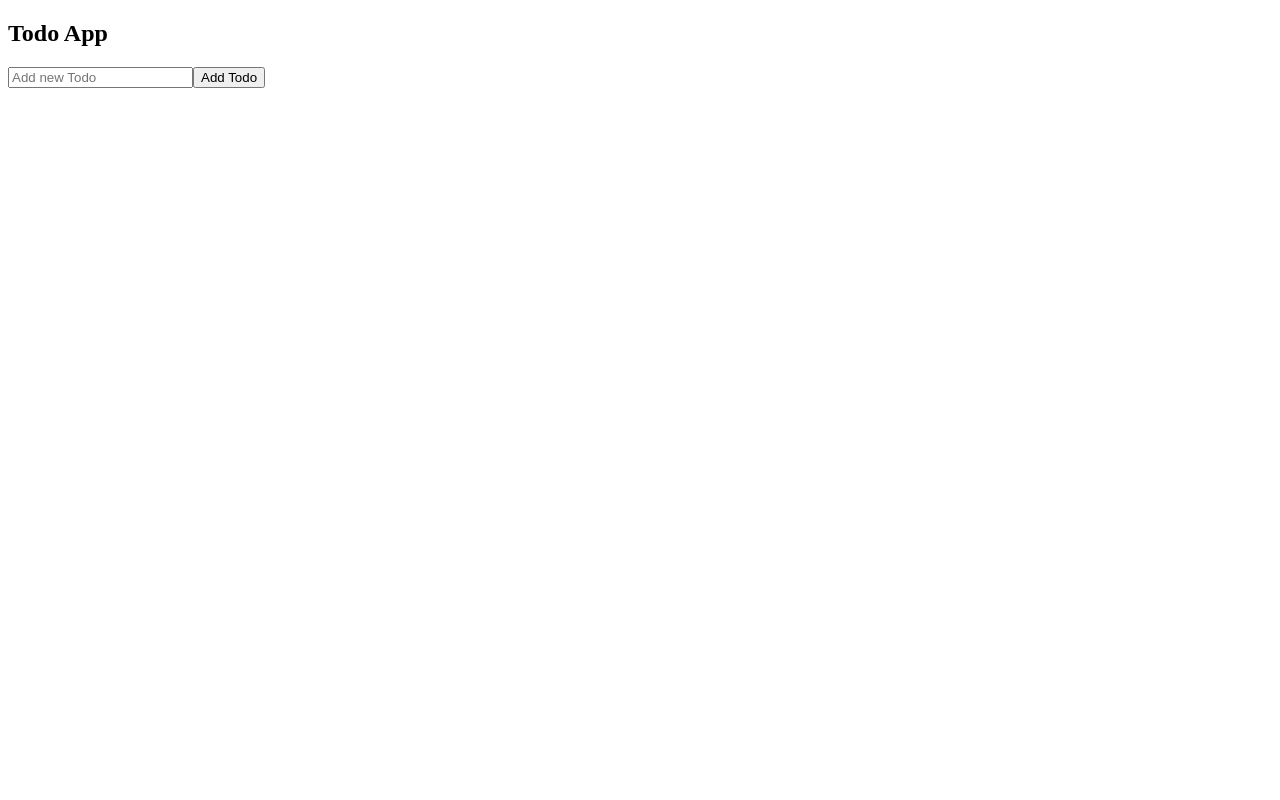
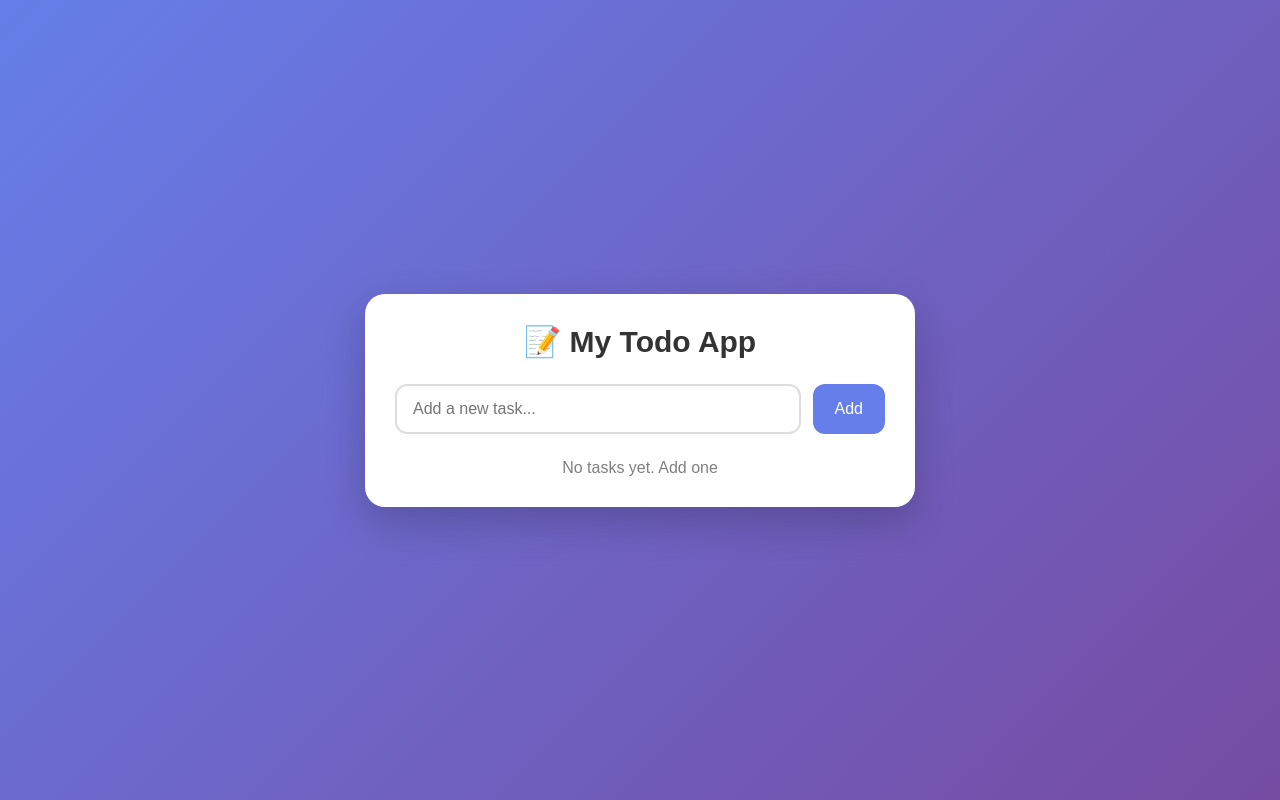
Before and after one commit to Izaz-ur-Rahman/To-Do-List, a React (Vite) app: page / in a window 1280 px wide. Built offline with nearby package versions, Linux system fonts and the light colour scheme.

Commit message:
completed

```diff
--- /dev/null
+++ b/src/ToDo.css
@@ -0,0 +1,146 @@
+* {
+  margin: 0;
+  padding: 0;
+  box-sizing: border-box;
+}
+
+body {
+  background: linear-gradient(135deg, #667eea, #764ba2);
+  font-family: Arial, sans-serif;
+  min-height: 100vh;
+}
+
+.todo-container {
+  display: flex;
+  justify-content: center;
+  align-items: center;
+  min-height: 100vh;
+  padding: 20px;
+}
+
+.todo-card {
+  background: white;
+  width: 100%;
+  max-width: 550px;
+  padding: 30px;
+  border-radius: 20px;
+  box-shadow: 0 15px 40px rgba(0, 0, 0, 0.2);
+}
+
+.todo-title {
+  text-align: center;
+  margin-bottom: 25px;
+  color: #333;
+  font-size: 30px;
+}
+
+.todo-form {
+  display: flex;
+  gap: 12px;
+  margin-bottom: 25px;
+}
+
+.todo-input {
+  flex: 1;
+  padding: 14px 16px;
+  border: 2px solid #ddd;
+  border-radius: 12px;
+  font-size: 16px;
+  outline: none;
+  transition: 0.3s ease;
+}
+
+.todo-input:focus {
+  border-color: #667eea;
+  box-shadow: 0 0 10px rgba(102, 126, 234, 0.3);
+}
+
+.add-btn {
+  background: #667eea;
+  color: white;
+  border: none;
+  padding: 14px 22px;
+  border-radius: 12px;
+  cursor: pointer;
+  font-size: 16px;
+  transition: 0.3s ease;
+}
+
+.add-btn:hover {
+  background: #5563d6;
+  transform: translateY(-2px);
+}
+
+.todo-list {
+  list-style: none;
+}
+
+.todo-item {
+  background: #f8f9ff;
+  padding: 16px 18px;
+  border-radius: 14px;
+  margin-bottom: 15px;
+  display: flex;
+  justify-content: space-between;
+  align-items: center;
+  transition: 0.3s ease;
+  border: 1px solid #ececff;
+}
+
+.todo-item:hover {
+  transform: translateY(-2px);
+  box-shadow: 0 8px 20px rgba(0, 0, 0, 0.08);
+}
+
+.todo-text {
+  font-size: 17px;
+  color: #333;
+  cursor: pointer;
+  flex: 1;
+}
+
+.completed {
+  text-decoration: line-through;
+  color: gray;
+  opacity: 0.7;
+}
+
+.todo-actions {
+  display: flex;
+  gap: 10px;
+}
+
+.complete-btn,
+.delete-btn {
+  border: none;
+  padding: 9px 14px;
+  border-radius: 10px;
+  cursor: pointer;
+  font-size: 14px;
+  transition: 0.3s ease;
+}
+
+.complete-btn {
+  background: #28c76f;
+  color: white;
+}
+
+.complete-btn:hover {
+  background: #20b85f;
+}
+
+.delete-btn {
+  background: #ea5455;
+  color: white;
+}
+
+.delete-btn:hover {
+  background: #d94344;
+}
+
+.empty-text {
+  text-align: center;
+  color: gray;
+  margin-top: 20px;
+  font-size: 16px;
+}
--- a/src/ToDo.jsx
+++ b/src/ToDo.jsx
@@ -1,43 +1,124 @@
-import { useState } from "react"
+// import { useState } from "react"
 
 
+// function ToDo() {
+//   const [newTodo,setNewTodo] = useState("");
+//   const [todos,setTodos] = useState([]);
+
+//   const handleSubmit = (e) => {
+// e.preventDefault();
+// if(newTodo)
+// {
+//   setTodos([...todos,{text:newTodo, completed:false}])
+//   setNewTodo("");
+// }
+//   }
+
+//    const handleDelete = (index) => {
+//     const newTodos = [...todos];
+//     newTodos[index].completed = !newTodos[index].completed;
+//     setTodos(newTodos)
+//   }
+
+//   return (
+//     <div>
+//       <h2>Todo App</h2>
+//       <form onSubmit={handleSubmit}>
+
+//         <input type="text" placeholder="Add new Todo" value={newTodo} onChange={(e) => setNewTodo(e.target.value)} />
+//         <button type="submit">Add Todo</button>
+//       </form>
+//       <ul>
+//         {todos.map((todo,index) => (
+//           <li key={index}>
+//             <span style={{ textDecoration : todo.completed ? 'line-through' : "none"  }}>{todo.text}</span>
+//             <button onClick={() => handleDelete(index)}>Delete</button>
+//           </li>
+//         ))}
+//       </ul>
+//     </div>
+//   )
+// }
+
+// export default ToDo
+import { useState } from "react";
+import "./ToDo.css";
+
 function ToDo() {
-  const [newTodo,setNewTodo] = useState("");
-  const [todos,setTodos] = useState([]);
+  const [newTodo, setNewTodo] = useState("");
+  const [todos, setTodos] = useState([]);
 
   const handleSubmit = (e) => {
-e.preventDefault();
-if(newTodo)
-{
-  setTodos([...todos,{text:newTodo, completed:false}])
-  setNewTodo("");
-}
-  }
+    e.preventDefault();
 
-   const handleDelete = (index) => {
-    const newTodos = [...todos];
-    newTodos[index].completed = !newTodos[index].completed;
-    setTodos(newTodos)
-  }
+    if (newTodo.trim()) {
+      setTodos([...todos, { text: newTodo, completed: false }]);
+      setNewTodo("");
+    }
+  };
+
+  const toggleComplete = (index) => {
+    const updatedTodos = [...todos];
+    updatedTodos[index].completed = !updatedTodos[index].completed;
+    setTodos(updatedTodos);
+  };
+
+  const handleDelete = (index) => {
+    const filteredTodos = todos.filter((_, i) => i !== index);
+    setTodos(filteredTodos);
+  };
 
   return (
-    <div>
-      <h2>Todo App</h2>
-      <form onSubmit={handleSubmit}>
+    <div className="todo-container">
+      <div className="todo-card">
+        <h2 className="todo-title">📝 My Todo App</h2>
 
-        <input type="text" placeholder="Add new Todo" value={newTodo} onChange={(e) => setNewTodo(e.target.value)} />
-        <button type="submit">Add Todo</button>
-      </form>
-      <ul>
-        {todos.map((todo,index) => (
-          <li key={index}>
-            <span style={{ textDecoration : todo.completed ? 'line-through' : "none"  }}>{todo.text}</span>
-            <button onClick={() => handleDelete(index)}>Delete</button>
-          </li>
-        ))}
-      </ul>
+        <form onSubmit={handleSubmit} className="todo-form">
+          <input
+            type="text"
+            placeholder="Add a new task..."
+            value={newTodo}
+            onChange={(e) => setNewTodo(e.target.value)}
+            className="todo-input"
+          />
+          <button type="submit" className="add-btn">Add</button>
+        </form>
+
+        <ul className="todo-list">
+          {todos.length === 0 ? (
+            <p className="empty-text">No tasks yet. Add one</p>
+          ) : (
+            todos.map((todo, index) => (
+              <li key={index} className="todo-item">
+                <span
+                  className={`todo-text ${todo.completed ? "completed" : ""}`}
+                  onClick={() => toggleComplete(index)}
+                >
+                  {todo.text}
+                </span>
+
+                <div className="todo-actions">
+                  <button
+                    className="complete-btn"
+                    onClick={() => toggleComplete(index)}
+                  >
+                    {todo.completed ? "Undo" : "Done"}
+                  </button>
+
+                  <button
+                    className="delete-btn"
+                    onClick={() => handleDelete(index)}
+                  >
+                    Delete
+                  </button>
+                </div>
+              </li>
+            ))
+          )}
+        </ul>
+      </div>
     </div>
-  )
+  );
 }
 
-export default ToDo
+export default ToDo;
```
